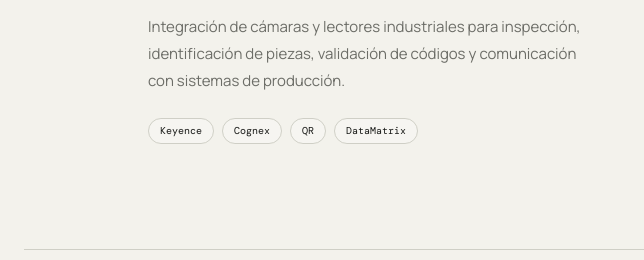
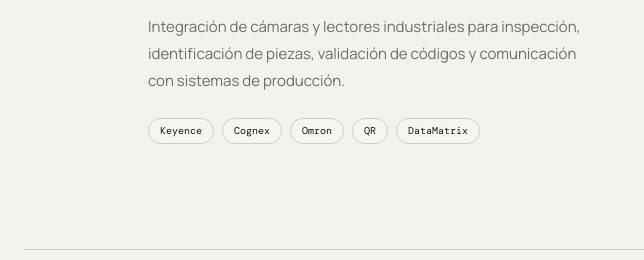
Before and after one commit to darktopmain/Proyectos, a plain HTML site: page index.html in a window 1280 px wide. Shown: the part 3980-4240 px from the top of the page, 0-644 px from the left. Drawn offline with nearby package versions, Linux system fonts and the light colour scheme.

Commit message:
Agrega Omron al proyecto de visión industrial

```diff
--- a/index.html
+++ b/index.html
@@ -243,7 +243,7 @@
               Integración de cámaras y lectores industriales para inspección, identificación de piezas,
               validación de códigos y comunicación con sistemas de producción.
             </p>
-            <div class="tags"><span>Keyence</span><span>Cognex</span><span>QR</span><span>DataMatrix</span></div>
+            <div class="tags"><span>Keyence</span><span>Cognex</span><span>Omron</span><span>QR</span><span>DataMatrix</span></div>
           </div>
         </article>
 
```
